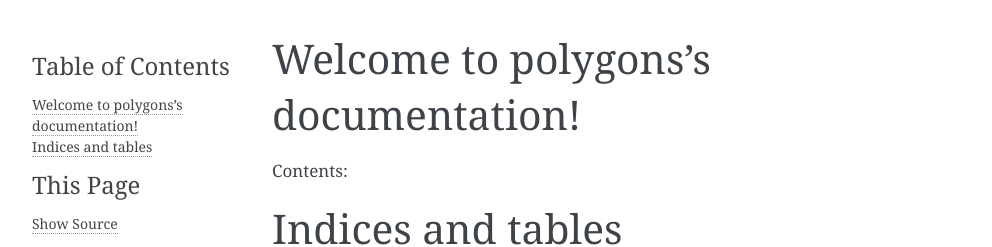
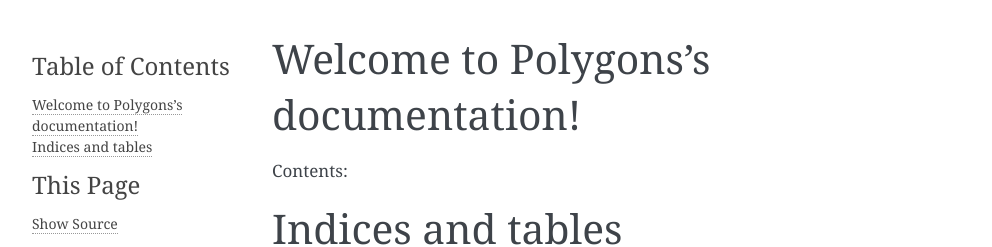
Before and after one commit to chivalry/polygons, a Sphinx documentation site: the page built from docs/index.rst, in a window 1280 px wide. Shown: the top 247 px of the page, without its empty margins (148-1140 px from the left). Built offline with Sphinx 7.4.7, drawn with Linux system fonts in a browser that asks for light colours.

```diff
--- a/docs/index.rst
+++ b/docs/index.rst
@@ -3,7 +3,7 @@
    You can adapt this file completely to your liking, but it should at least
    contain the root `toctree` directive.
 
-Welcome to polygons's documentation!
+Welcome to Polygons's documentation!
 ====================================
 
 Contents:
```
